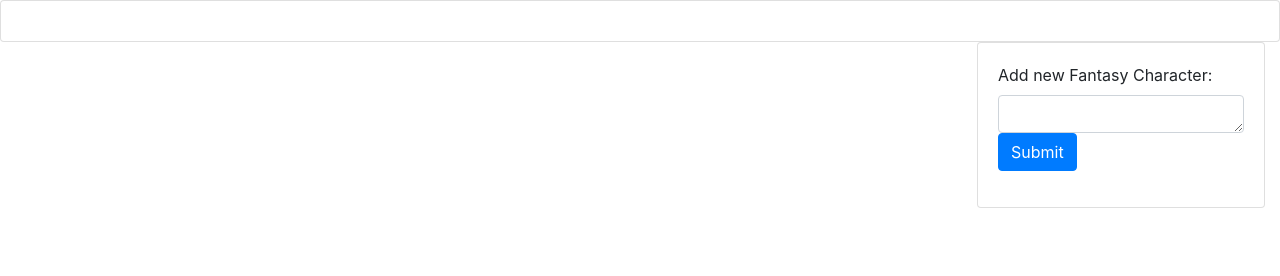
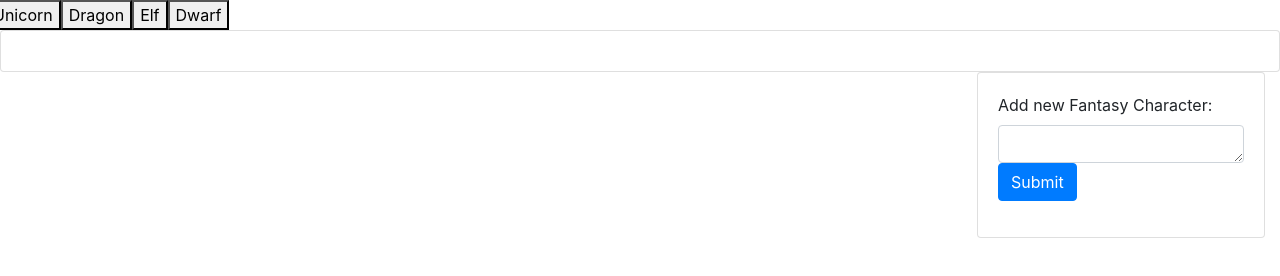
Before and after one commit to neverage84/GifTastic, a plain HTML site: page index.html in a window 1280 px wide. Drawn offline with nearby package versions, Linux system fonts and the light colour scheme.

Commit message:
Added buttons with function

```diff
--- a/index.html
+++ b/index.html
@@ -44,7 +44,23 @@
 
 
 
+<script type="text/JavaScript">
 
+
+
+
+
+var FantasyArr = ["Unicorn", "Dragon", "Elf", "Dwarf"];
+
+function CreateButtons() {
+    for (var i = 0; i < FantasyArr.length ; i++) {
+        var Btn = $("<BUTTON>");
+        Btn.attr("data-character", FantasyArr[i]).text(FantasyArr[i]);
+        $(".ButtonsGoHere").append(Btn);
+    }
+}
+CreateButtons();
+</script>
 
 
 
```
